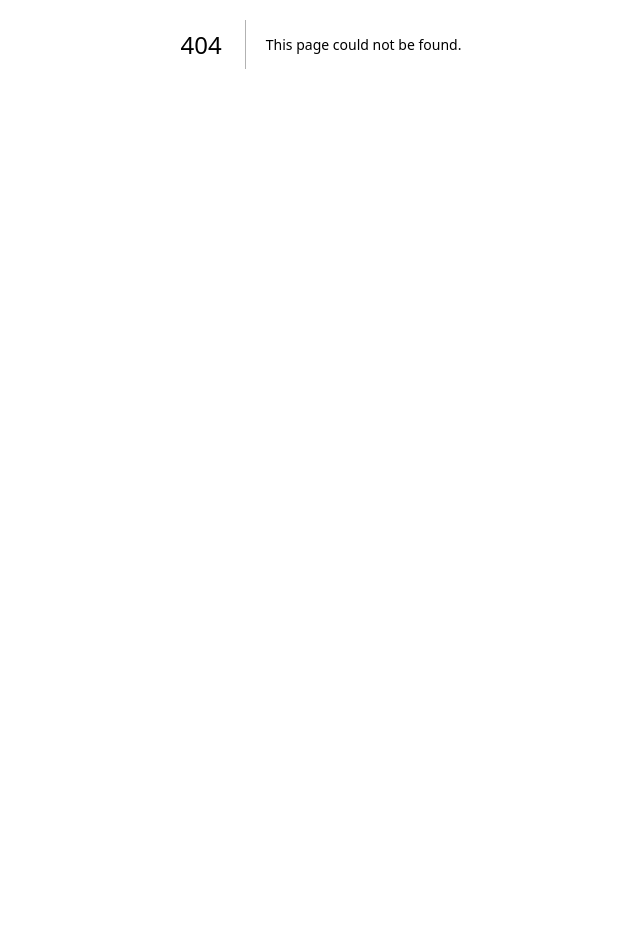
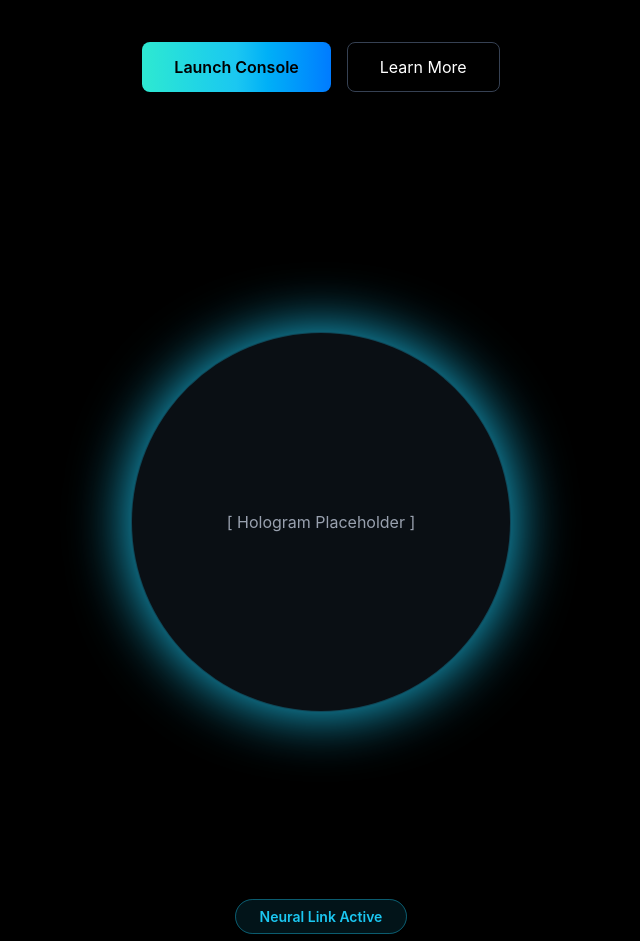
Before and after one commit to craighindle5-peckerwood23/microfyxd-site, a Next.js app: page / in a window 1280 px wide. Before the commit this address had no page. Shown: the part 356-1297 px from the top of the page, without its empty margins (319-959 px from the left). Before the commit the page ends 800 px from the top, so only its background shows below. Built offline with nearby package versions, Linux system fonts and the light colour scheme.

Commit message:
Create Home component with multiple sections

```diff
--- /dev/null
+++ b/app/page.tsx
@@ -0,0 +1,33 @@
+// app/page.tsx
+
+import Hero from "@/components/Hero"
+import HologramSection from "@/components/HologramSection"
+import NeuralLink from "@/components/NeuralLink"
+import GroqLPU from "@/components/GroqLPU"
+import Capabilities from "@/components/Capabilities"
+import OperatorConsoleSection from "@/components/OperatorConsoleSection"
+import MicroTaskEngine from "@/components/MicroTaskEngine"
+import FileAnalyzer from "@/components/FileAnalyzer"
+import WorkflowBuilder from "@/components/WorkflowBuilder"
+import PoweredByGroq from "@/components/PoweredByGroq"
+import FinalCTA from "@/components/FinalCTA"
+import CoachingPost from "@/components/CoachingPost"
+
+export default function Home() {
+  return (
+    <main className="flex flex-col w-full">
+      <Hero />
+      <HologramSection />
+      <NeuralLink />
+      <GroqLPU />
+      <Capabilities />
+      <OperatorConsoleSection />
+      <MicroTaskEngine />
+      <FileAnalyzer />
+      <WorkflowBuilder />
+      <PoweredByGroq />
+      <CoachingPost />
+      <FinalCTA />
+    </main>
+  )
+}
```
